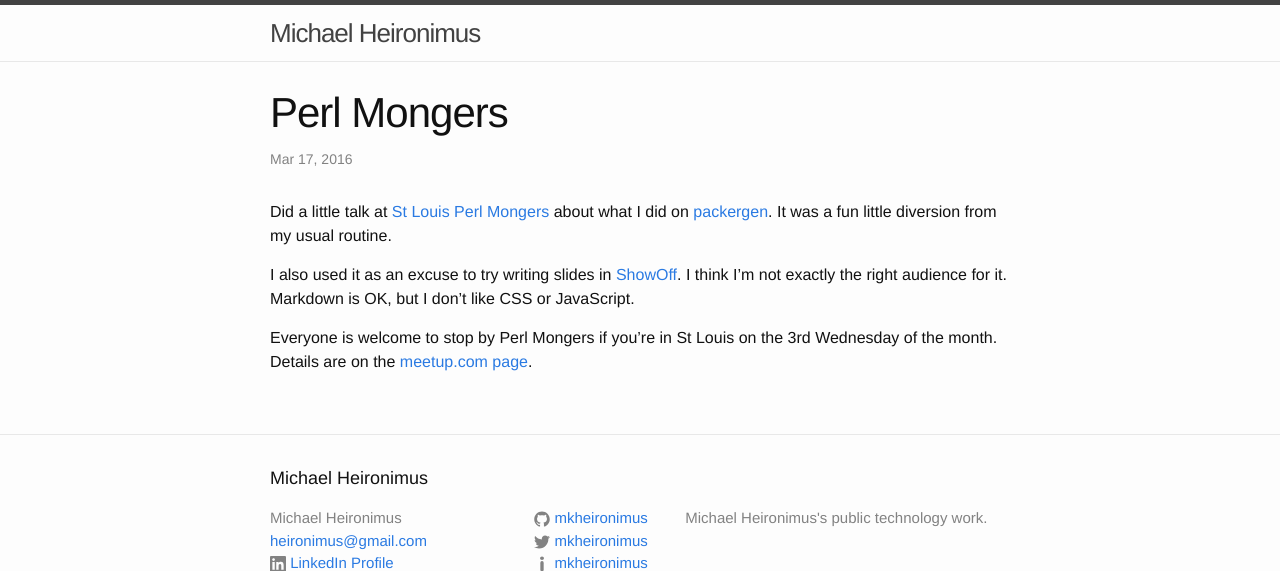
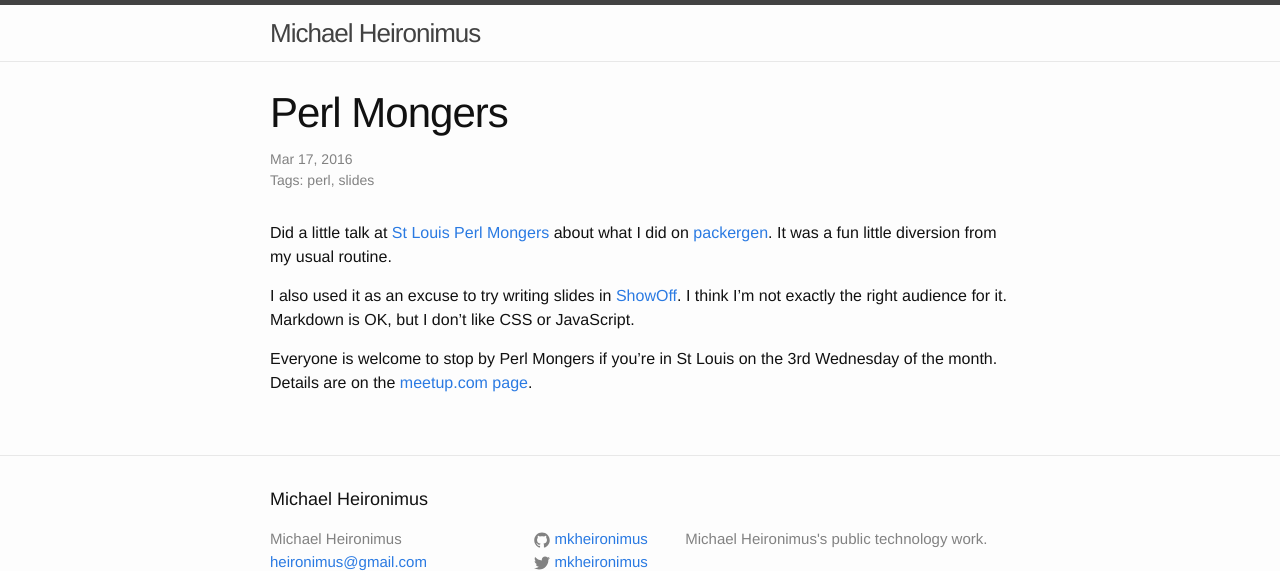
Before and after one commit to mkheironimus/mkheironimus.github.io, a Jekyll site: the page built from _posts/2016-03-17-perl-mongers.md, in a window 1280 px wide, cut to the strip 0-571 px from the top of the page. Built offline with Jekyll 4.4.1, drawn with Linux system fonts in a browser that asks for light colours.

Commit message:
Sort page links in menu. List tags on posts.

```diff
--- a/_includes/header.html
+++ b/_includes/header.html
@@ -14,7 +14,8 @@
       </a>
 
       <div class="trigger">
-        {% for my_page in site.pages %}
+        {% assign pages = site.pages | sort:"title" %}
+        {% for my_page in pages %}
           {% if my_page.title %}
           <a class="page-link" href="{{ my_page.url | prepend: site.baseurl }}">{{ my_page.title }}</a>
           {% endif %}
--- a/_layouts/post.html
+++ b/_layouts/post.html
@@ -5,7 +5,7 @@
 
   <header class="post-header">
     <h1 class="post-title" itemprop="name headline">{{ page.title }}</h1>
-    <p class="post-meta"><time datetime="{{ page.date | date_to_xmlschema }}" itemprop="datePublished">{{ page.date | date: "%b %-d, %Y" }}</time>{% if page.author %} • <span itemprop="author" itemscope itemtype="http://schema.org/Person"><span itemprop="name">{{ page.author }}</span></span>{% endif %}</p>
+    <p class="post-meta"><time datetime="{{ page.date | date_to_xmlschema }}" itemprop="datePublished">{{ page.date | date: "%b %-d, %Y" }}</time>{% if page.author %} • <span itemprop="author" itemscope itemtype="http://schema.org/Person"><span itemprop="name">{{ page.author }}</span></span>{% endif %}{% if page.tags.size > 0 %}<br/>Tags: {{ page.tags | sort | join:', ' }}{% endif %}</p>
   </header>
 
   <div class="post-content" itemprop="articleBody">
```
